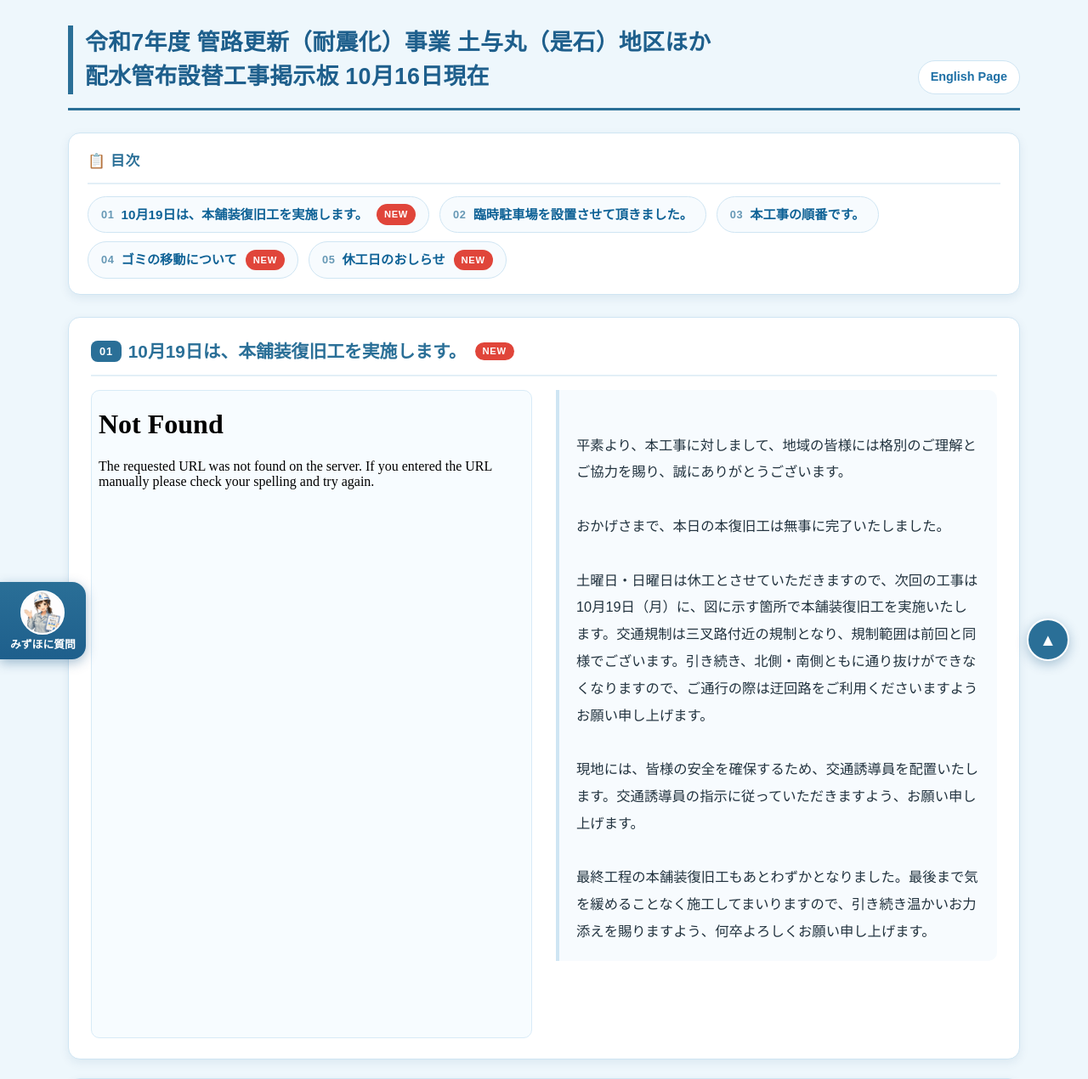
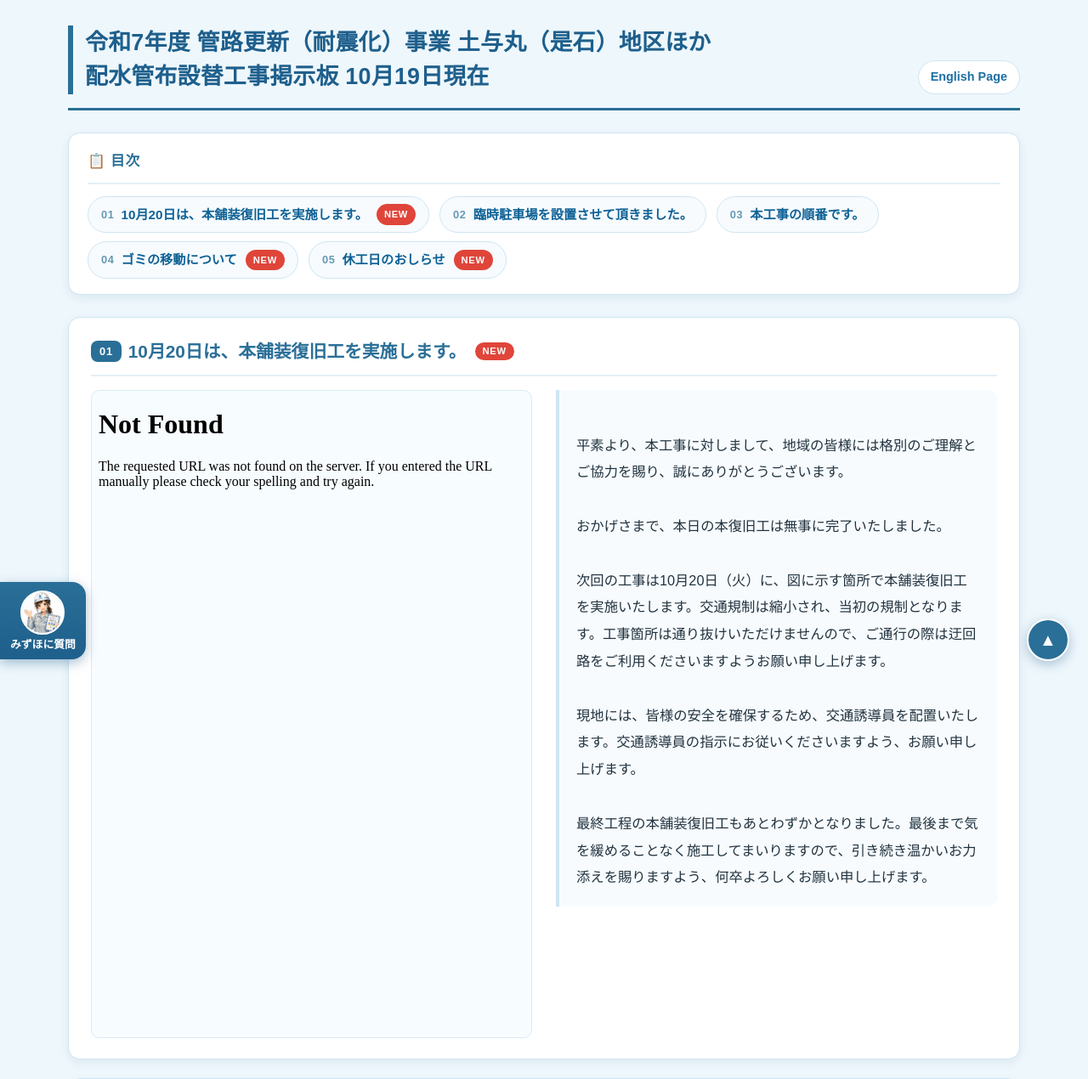
Before and after one commit to takeda03731-yu/construction_board, a Flask app: page / in a window 1280 px wide. Shown: the top 1270 px of the page at 85% size. Run offline with Flask 3, Linux system fonts and the light colour scheme; some libraries are stand-ins or nearby versions.

Commit message:
10月20日予定

```diff
--- a/main.py
+++ b/main.py
@@ -123,12 +123,12 @@ with app.app_context():
 # 表示用固定データ
 # -------------------------
 SITE_INFO = {
-    "construction_name": "令和7年度 管路更新（耐震化）事業 土与丸（是石）地区ほか\n配水管布設替工事掲示板 10月16日現在",
+    "construction_name": "令和7年度 管路更新（耐震化）事業 土与丸（是石）地区ほか\n配水管布設替工事掲示板 10月19日現在",
     "image_file": "本舗装復旧工.pdf",  # staticフォルダ内のファイル名
     "image_file2": "工事概要.pdf",
     "image_file3": "臨時駐車場.pdf",
     "image_file4": "ゴミの移動.png",
-    "image_description": "平素より、本工事に対しまして、地域の皆様には格別のご理解とご協力を賜り、誠にありがとうございます。\n\nおかげさまで、本日の本復旧工は無事に完了いたしました。\n\n土曜日・日曜日は休工とさせていただきますので、次回の工事は10月19日（月）に、図に示す箇所で本舗装復旧工を実施いたします。交通規制は三叉路付近の規制となり、規制範囲は前回と同様でございます。引き続き、北側・南側ともに通り抜けができなくなりますので、ご通行の際は迂回路をご利用くださいますようお願い申し上げます。\n\n現地には、皆様の安全を確保するため、交通誘導員を配置いたします。交通誘導員の指示に従っていただきますよう、お願い申し上げます。\n\n最終工程の本舗装復旧工もあとわずかとなりました。最後まで気を緩めることなく施工してまいりますので、引き続き温かいお力添えを賜りますよう、何卒よろしくお願い申し上げます。",
+    "image_description": "平素より、本工事に対しまして、地域の皆様には格別のご理解とご協力を賜り、誠にありがとうございます。\n\nおかげさまで、本日の本復旧工は無事に完了いたしました。\n\n次回の工事は10月20日（火）に、図に示す箇所で本舗装復旧工を実施いたします。交通規制は縮小され、当初の規制となります。工事箇所は通り抜けいただけませんので、ご通行の際は迂回路をご利用くださいますようお願い申し上げます。\n\n現地には、皆様の安全を確保するため、交通誘導員を配置いたします。交通誘導員の指示にお従いくださいますよう、お願い申し上げます。\n\n最終工程の本舗装復旧工もあとわずかとなりました。最後まで気を緩めることなく施工してまいりますので、引き続き温かいお力添えを賜りますよう、何卒よろしくお願い申し上げます。",
     "image_description2": "工事は舗装版切断工から始まり、本舗装復旧工をもって終了となる予定でございます。\n\n給水分岐替工の際には、個別に断水が発生いたします。断水の際は事前にお知らせいたしますので、ご理解とご協力を賜りますようお願い申し上げます。",
     "image_description3": "このたび、近隣の住民様のご厚意により、臨時駐車場を設置させていただくこととなりました。\n\n配水管の布設作業は、1日あたり約15m～30m程度の掘削を行うため、施工箇所によりましては、一時的にお車の出し入れが難しくなる場合がございます。\n\nその際には大変恐れ入りますが、臨時駐車場へお車を移動していただくようお願いすることがございます。\n\nなお、臨時駐車場内における盗難や事故等につきましては、誠に申し訳ございませんが、責任を負いかねますので、貴重品の管理や施錠等にご留意いただきますようお願い申し上げます。\n\nできる限りご不便をおかけしないよう努めてまいりますので、安心・安全な工事のため、何卒ご理解とご協力のほど、よろしくお願い申し上げます。",
     "image_description4": "本工事に伴うゴミの移動は、終了となりました。ゴミは今までどおり、所定の時間までにゴミステーションへお出しくださいますようお願い申し上げます。\n\n工事期間中は、ご理解・ご協力を賜り、誠にありがとうございました。",
@@ -136,13 +136,13 @@ SITE_INFO = {
 }
 
 SITE_INFO_EN = {
-    "construction_name": "FY2025 Water Pipeline Renewal (Seismic Reinforcement) Project, Doyomaru (Koreishi) District and Other Areas\nWater Distribution Pipe Replacement Work Notice Board, as of October 16",
+    "construction_name": "FY2025 Water Pipeline Renewal (Seismic Reinforcement) Project, Doyomaru (Koreishi) District and Other Areas\nWater Distribution Pipe Replacement Work Notice Board, as of October 19",
     "image_file": "本舗装復旧工en.pdf",
     "image_file2": "工事概要en.pdf",
     "image_file3": "臨時駐車場en.pdf",
     "image_file4": "ゴミの移動en.png",
 
-    "image_description": "We sincerely thank everyone in the community for your exceptional understanding and cooperation with this construction project.\n\nThanks to you, today's main restoration work has been completed safely.\n\nSaturdays and Sundays are non-working days, so the next work, the final pavement restoration work, will be carried out on Monday, October 19, at the location shown in the figure. Traffic control will be applied near the three-way intersection, and the controlled area will be the same as last time. Passage will continue to be impossible on both the north side and the south side, so we kindly ask that you use the detour route when passing through the area.\n\nTraffic guides will be stationed on site to ensure everyone's safety. We kindly ask that you follow the instructions of the traffic guides.\n\nThe final pavement restoration work, the last stage of the project, is nearly complete. We will stay focused and carry out the work carefully until the very end, and we sincerely ask for your continued warm support and cooperation.",
+    "image_description": "We sincerely thank everyone in the community for your exceptional understanding and cooperation with this construction project.\n\nThanks to you, today's main restoration work has been completed safely.\n\nThe next work, the final pavement restoration work, will be carried out on Tuesday, October 20, at the location shown in the figure. Traffic control will be reduced to the original controlled area. Passage through the work area will not be possible, so we kindly ask that you use the detour route when passing through the area.\n\nTraffic guides will be stationed on site to ensure everyone's safety. We kindly ask that you follow the instructions of the traffic guides.\n\nThe final pavement restoration work, the last stage of the project, is all that remains, and it is coming soon. We will stay focused and carry out the work carefully until the very end, and we sincerely ask for your continued warm support and cooperation.",
 
 "image_description2": """The construction work will begin with pavement cutting work and is scheduled to be completed with final pavement restoration work.\n\nDuring the water service connection replacement work, temporary water outages will occur for individual households. We will notify you in advance before any water outage occurs, and we appreciate your understanding and cooperation.""",
 
--- a/templates/base.html
+++ b/templates/base.html
@@ -83,7 +83,7 @@
     {% if lang == "en" %}
         <h2>📋 Contents</h2>
         <ul>
-            <li><a href="#work">Final pavement restoration work will be carried out on October 19.<span class="new-badge">NEW</span></a></li>
+            <li><a href="#work">Final pavement restoration work will be carried out on October 20.<span class="new-badge">NEW</span></a></li>
             <li><a href="#parking">Temporary Parking Area</a></li>
             <li><a href="#flow">Construction Work Flow</a></li>
             <li><a href="#garbage">Garbage Collection Point<span class="new-badge">NEW</span></a></li>
@@ -92,7 +92,7 @@
     {% else %}
         <h2>📋 目次</h2>
         <ul>
-            <li><a href="#work">10月19日は、本舗装復旧工を実施します。<span class="new-badge">NEW</span></a></li>
+            <li><a href="#work">10月20日は、本舗装復旧工を実施します。<span class="new-badge">NEW</span></a></li>
             <li><a href="#parking">臨時駐車場を設置させて頂きました。</a></li>
             <li><a href="#flow">本工事の順番です。</a></li>
             <li><a href="#garbage">ゴミの移動について<span class="new-badge">NEW</span></a></li>
@@ -105,9 +105,9 @@
         <section class="card">
             <h2 id="work">
     {% if lang == "en" %}
-        Final pavement restoration work will be carried out on October 19.
+        Final pavement restoration work will be carried out on October 20.
     {% else %}
-        10月19日は、本舗装復旧工を実施します。
+        10月20日は、本舗装復旧工を実施します。
     {% endif %}
 <span class="new-badge">NEW</span></h2>
 
```
Also changed, not shown: 3 other files.
